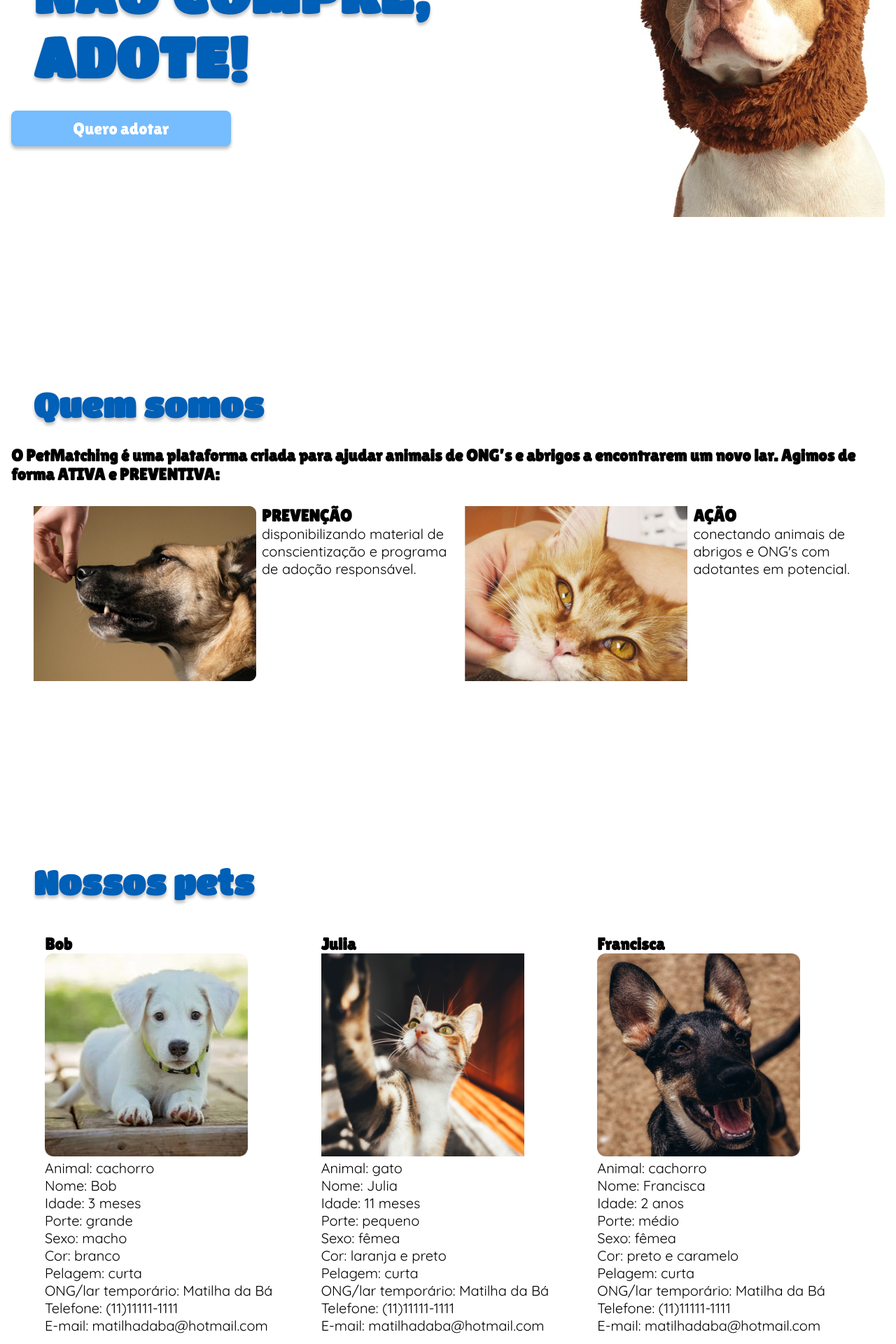
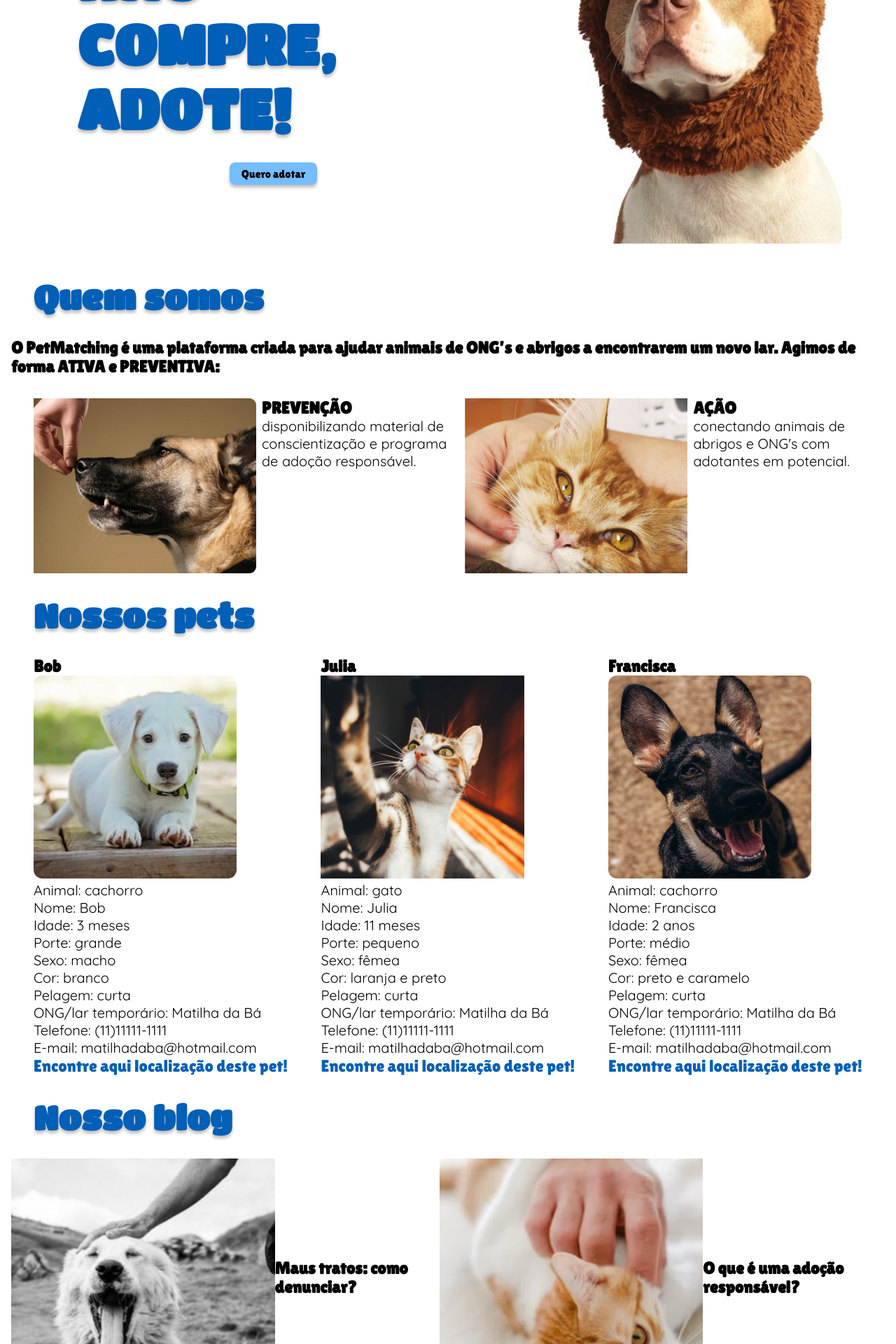
Before and after one commit to PI-UNIVESP-Grupo-11-1-sem-2023/petmatch-django, a Django app: page / in a window 1280 px wide. Shown: the part 280-2200 px from the top of the page at 70% size. Run offline with Django 4.2, Linux system fonts and the light colour scheme; data comes from the database, SQL or seed files in the repository.

Commit message:
Update styles.css
Atualizando a página de estilo considerando as seções do blog

```diff
--- a/static/styles/styles.css
+++ b/static/styles/styles.css
@@ -29,9 +29,7 @@
     align-items: center;
 }
 
-#home{
-    height: 750px;
-}
+/* Conteúdo inicial */
 
 .conteudo_inicial{
     display: flex;
@@ -50,12 +48,7 @@
     margin: 32px;
 }
 
-.conteudo_inicial_imagem {
-    width: 50%;
-    align-items:last baseline;
-}
-
-.conteudo_inicial_box1 {
+.conteudo_inicial_box {
     display: flex;
     flex-direction: column;
     align-items: center;
@@ -63,20 +56,16 @@
 }
 
 .conteudo_inicial_botao {
-    width: 40%;
-    height: 51px;
+    width: 20%;
+    height: 2em;
     background: #75BDFF;
     box-shadow: 0px 4px 4px rgba(0, 0, 0, 0.25);
     border-radius: 8px;
-    color: #ffffff;
-    font-family: 'Lilita One';
-    font-size: 1.5rem;
-    border-style: hidden;
-    text-align: center;
     display: flex;
     justify-content: center;
     align-items: center;
-    }
+    color: #000000;
+}
 
 /* Estilos gerais */
 
@@ -137,9 +126,7 @@ a:hover {
 
 /* Seções */
 #quem_somos {
-height: 650px;
     margin: 1em;
-margin-top: 5em;
 }
 
 .quem_somos_conteudo {
@@ -151,7 +138,6 @@ margin-top: 5em;
 }
 
 #pets {
-    min-height: 750px;
     margin: 1em;
 }
 
@@ -161,18 +147,8 @@ margin-top: 5em;
     justify-content: space-between;
 }
 
-.pets_conteudo div {
-    margin: 1em;
-}
-
-.pets_conteudo div a {
-    color: blue;
-}
-
 #blog {
     margin: 1em;
-    height: 600px;
-
 }
 
 .blog_conteudo {
@@ -194,63 +170,11 @@ margin-top: 5em;
     margin-top: 5em;
 }
 
-
-.cadastro_pet_conteudo {
-    margin: 2em;
-    width: 100%;
-}
-
-/* Formulários */
-textarea {
-    width: 100%;
-    height: 24px;
-    padding: 0px;
-    margin: 4px;
-    box-sizing: border-box;
-    color: black;
-    background-color: #D9D9D9;
-}
-
-button, .voltar, .leia_mais, .quero_adotar {
-    width: 160px;
-    height: 40px;
-    margin-top: 2px;
-    margin-bottom: 5px;
-    background: #75BDFF;
-    box-shadow: 0px 4px 4px rgba(0, 0, 0, 0.25);
-    border-radius: 8px;
-    color: #000000;
-    font-family: 'Lilita One';
-    font-size: 1.25rem;
-    border-style: hidden;
-}
-
-input {
-    width: 100%;
-    height: 24px;
-    padding: 0px;
-    margin: 2px;
-    box-sizing: border-box;
-    color: black;
-    font-size: 1.25rem;
-    background-color: #D9D9D9;
-}
-
-.login_conteudo_formulario {
-    display: flex;
-    justify-content: center;
-    flex-direction: column;
-    align-items: center;
-    margin-top: 5px;
-    margin-bottom: 1em;
-}
-
 .login {
     height: 600px;
     display: flex;
     align-items: center;
     justify-content: center;
-
 }
 
 .login_conteudo {
```
Also changed, not shown: other parts of static/styles/styles.css (+55 -25 lines).
